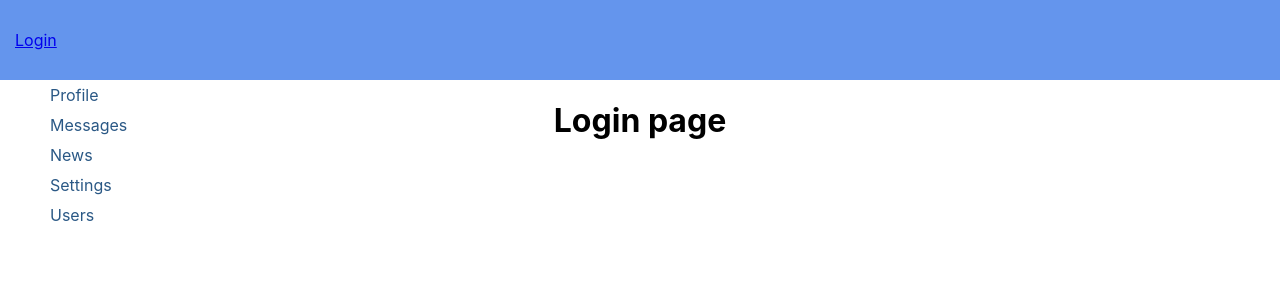
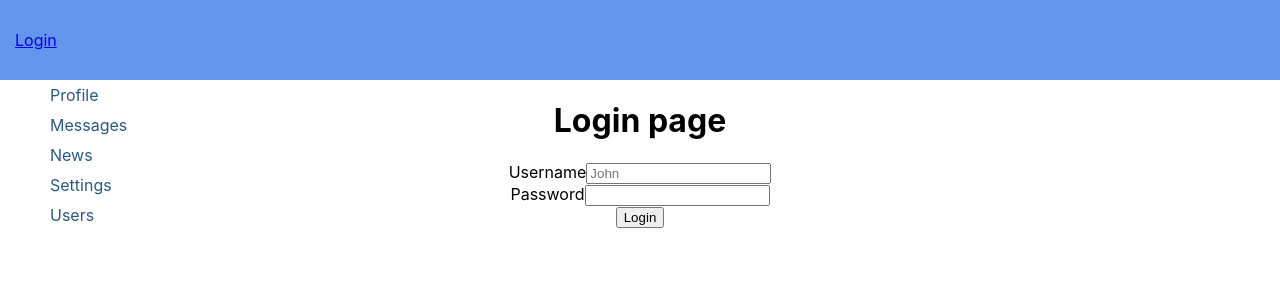
Before and after one commit to m-marc/react-social-media, a React (Create React App) app: page /login in a window 1280 px wide. Shown: the top 300 px of the page. Built offline with nearby package versions, Linux system fonts and the light colour scheme; no server answers.

Commit message:
Basic login form with Formik

```diff
--- a/src/components/Login/Login.tsx
+++ b/src/components/Login/Login.tsx
@@ -1,9 +1,57 @@
 import React from "react";
+import {Field, Form, Formik, FormikHelpers} from "formik";
+
+interface Values {
+    username: string;
+    password: string;
+}
 
 const Login = () => {
     return <div>
         <h1>Login page</h1>
+        <Formik
+            initialValues={{
+                username: '',
+                password: '',
+            }}
+            onSubmit={(
+                values: Values,
+                { setSubmitting }: FormikHelpers<Values>
+            ) => {
+                setTimeout(() => {
+                    alert(JSON.stringify(values, null, 2));
+                    setSubmitting(false);
+                }, 500)
+            }}
+        >
+            <Form>
+                <div>
+                    <label htmlFor="username">Username</label>
+                    <Field id="username" type="text" name="username" placeholder="John"/>
+                </div>
+                <div>
+                    <label htmlFor="password">Password</label>
+                    <Field id="password" type="password" name="password"/>
+                </div>
+                <button type="submit">Login</button>
+            </Form>
+        </Formik>
+
     </div>
 }
 
+// const LoginFormik = withFormik({
+//     mapPropsToValues: (props) => {
+//         return {
+//             // @ts-ignore
+//             email: props.email || '',
+//             // @ts-ignore
+//             password: props.password || ''
+//         }
+//     },
+//     handleSubmit: (values) => {
+//         console.log(values)
+//     }
+// })(Login)
+
 export default Login
```
